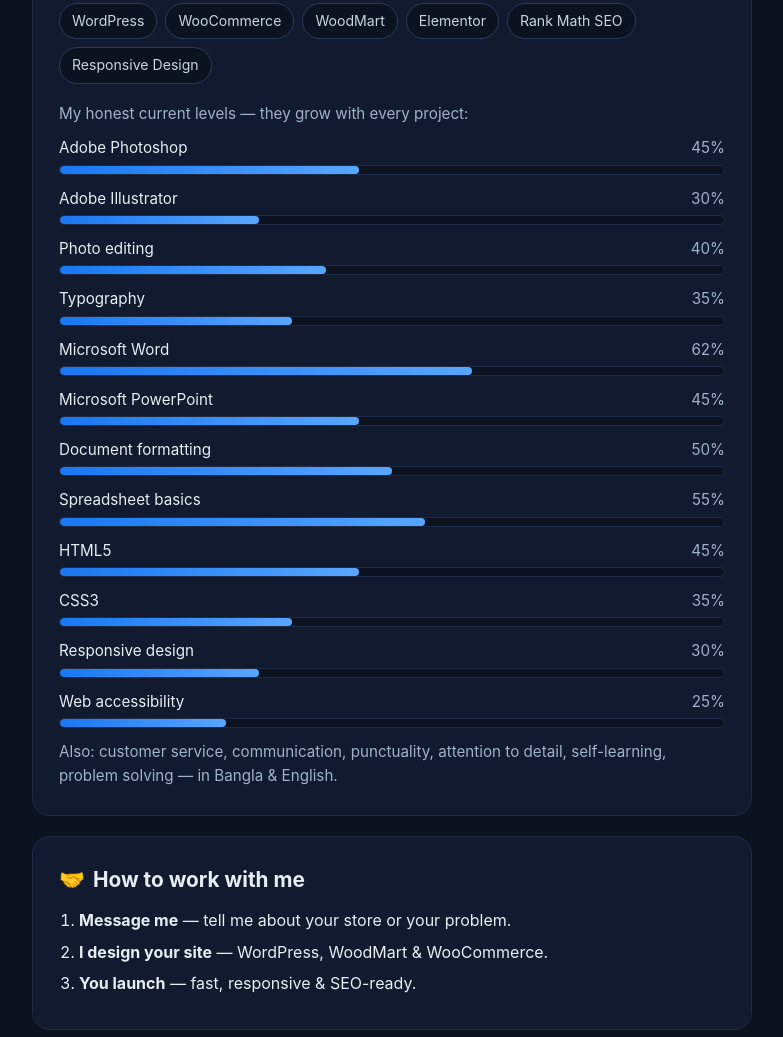
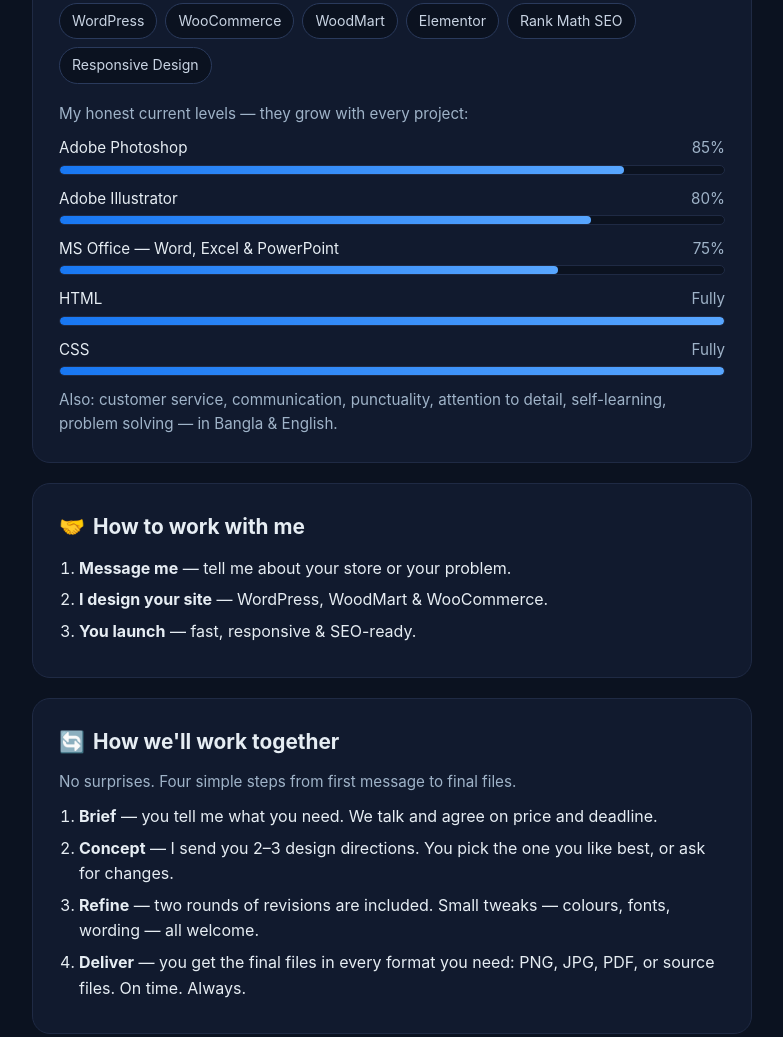
Before and after one commit to mobasherul1/mobasherul1.github.io, a plain HTML site: page index.html in a window 1280 px wide. Shown: the part 1565-2602 px from the top of the page, without its empty margins (248-1031 px from the left). Drawn offline with Linux system fonts and the light colour scheme.

Commit message:
Personal page v6 — current skill levels, no HSC, no testimonials

```diff
--- a/index.html
+++ b/index.html
@@ -202,18 +202,11 @@
     </div>
     <p style="margin-top:18px; color:#9fb3c8; font-size:.95rem">My honest current levels — they grow with every project:</p>
     <div style="margin-top:10px">
-      <div class="skill-row"><span>Adobe Photoshop</span><span>45%</span></div><div class="bar"><i style="width:45%"></i></div>
-      <div class="skill-row"><span>Adobe Illustrator</span><span>30%</span></div><div class="bar"><i style="width:30%"></i></div>
-      <div class="skill-row"><span>Photo editing</span><span>40%</span></div><div class="bar"><i style="width:40%"></i></div>
-      <div class="skill-row"><span>Typography</span><span>35%</span></div><div class="bar"><i style="width:35%"></i></div>
-      <div class="skill-row"><span>Microsoft Word</span><span>62%</span></div><div class="bar"><i style="width:62%"></i></div>
-      <div class="skill-row"><span>Microsoft PowerPoint</span><span>45%</span></div><div class="bar"><i style="width:45%"></i></div>
-      <div class="skill-row"><span>Document formatting</span><span>50%</span></div><div class="bar"><i style="width:50%"></i></div>
-      <div class="skill-row"><span>Spreadsheet basics</span><span>55%</span></div><div class="bar"><i style="width:55%"></i></div>
-      <div class="skill-row"><span>HTML5</span><span>45%</span></div><div class="bar"><i style="width:45%"></i></div>
-      <div class="skill-row"><span>CSS3</span><span>35%</span></div><div class="bar"><i style="width:35%"></i></div>
-      <div class="skill-row"><span>Responsive design</span><span>30%</span></div><div class="bar"><i style="width:30%"></i></div>
-      <div class="skill-row"><span>Web accessibility</span><span>25%</span></div><div class="bar"><i style="width:25%"></i></div>
+      <div class="skill-row"><span>Adobe Photoshop</span><span>85%</span></div><div class="bar"><i style="width:85%"></i></div>
+      <div class="skill-row"><span>Adobe Illustrator</span><span>80%</span></div><div class="bar"><i style="width:80%"></i></div>
+      <div class="skill-row"><span>MS Office — Word, Excel &amp; PowerPoint</span><span>75%</span></div><div class="bar"><i style="width:75%"></i></div>
+      <div class="skill-row"><span>HTML</span><span>Fully</span></div><div class="bar"><i style="width:100%"></i></div>
+      <div class="skill-row"><span>CSS</span><span>Fully</span></div><div class="bar"><i style="width:100%"></i></div>
     </div>
     <p style="margin-top:6px; color:#9fb3c8; font-size:.95rem">Also: customer service, communication, punctuality, attention to detail, self-learning, problem solving — in Bangla &amp; English.</p>
   </section>
@@ -261,7 +254,6 @@
     <h3 style="font-size:1.05rem; margin-top:14px">Education</h3>
     <ul>
       <li><strong>Honours, 2021–2026</strong> — Sapahar Govt. College (B.Sc. Mathematics, graduated 2026)</li>
-      <li><strong>HSC, 2019–2020</strong> — Chotra Degree College</li>
       <li><strong>Freelancing Course</strong> — E-Learning &amp; Earning Ltd., Rangpur (student)</li>
     </ul>
   </section>
@@ -286,13 +278,6 @@
     </div>
   </section>
 
-  <section>
-    <h2><span>💬</span>What people say</h2>
-    <blockquote><p>“Mobasher helped me design a Facebook post for my shop. It looked clean and professional, and he delivered on time.”</p><footer>— Rashed Sheikh, Shop owner, Dhaperhat Bazar</footer></blockquote>
-    <blockquote><p>“As a classmate, I've watched him redesign the same logo ten times until it was perfect. He's not afraid to redo work until it's right.”</p><footer>— Tanjila Akter, Fellow student, Sapahar Govt. College</footer></blockquote>
-    <blockquote><p>“He designed our family shop's business card. Still one of the best-looking cards in Dhaperhat Bazar.”</p><footer>— Mizanur Islam, Merchant, Dhaperhat Bazar</footer></blockquote>
-    <blockquote><p>“Five years behind the shop counter taught him how to listen. That's rarer than you'd think in design.”</p><footer>— Farhan Ahmed, Customer, Pirgonj</footer></blockquote>
-  </section>
 
   <section>
     <h2><span>💰</span>Simple, honest pricing — design work</h2>
@@ -302,7 +287,7 @@
       <div class="price-card popular"><h3>Standard ⭐ Most popular</h3><div class="amount">৳1,500 / $15</div><p>For a small brand launch.</p><ul><li>1 logo + 3 social posts</li><li>3 revision rounds</li><li>PNG + JPG + source file</li><li>Delivery in 4 days</li><li>Business card bonus</li></ul></div>
       <div class="price-card"><h3>Complete</h3><div class="amount">৳3,500 / $35</div><p>Full brand starter kit.</p><ul><li>Logo + 5 social posts</li><li>Business card design</li><li>1-page simple website</li><li>Up to 14 days revisions</li><li>Delivery in 1 week</li></ul></div>
     </div>
-    <p style="margin-top:12px; color:#9fb3c8; font-size:.95rem">Web design (WooCommerce / WordPress) is priced separately — from $80 per project on Fiverr. bKash, Nagad, or bank transfer work in Bangladesh.</p>
+    <p style="margin-top:12px; color:#9fb3c8; font-size:.95rem">The website in the Complete package is hand-coded with HTML, CSS and JavaScript only — not WordPress. WordPress / WooCommerce store design is priced separately — from $80 per project on Fiverr. bKash, Nagad, or bank transfer work in Bangladesh.</p>
   </section>
 
   <section class="faq">
```
